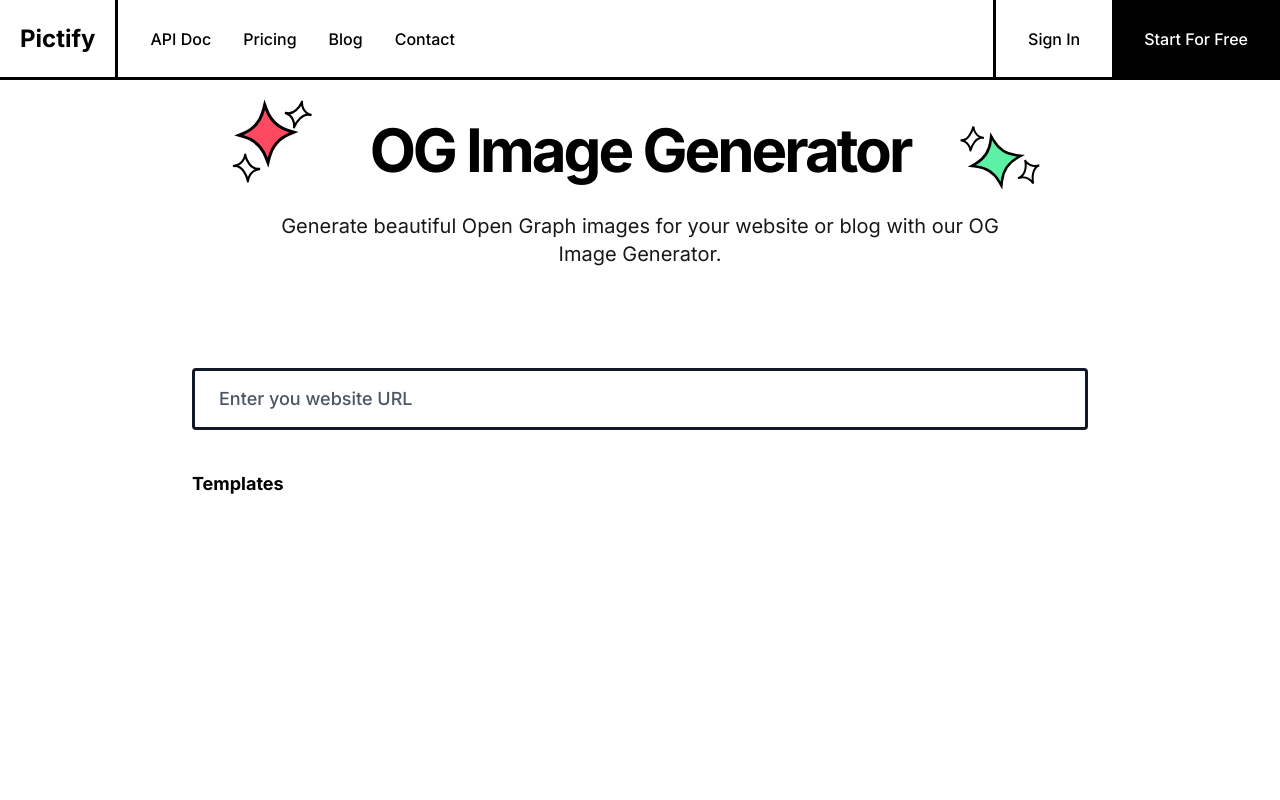
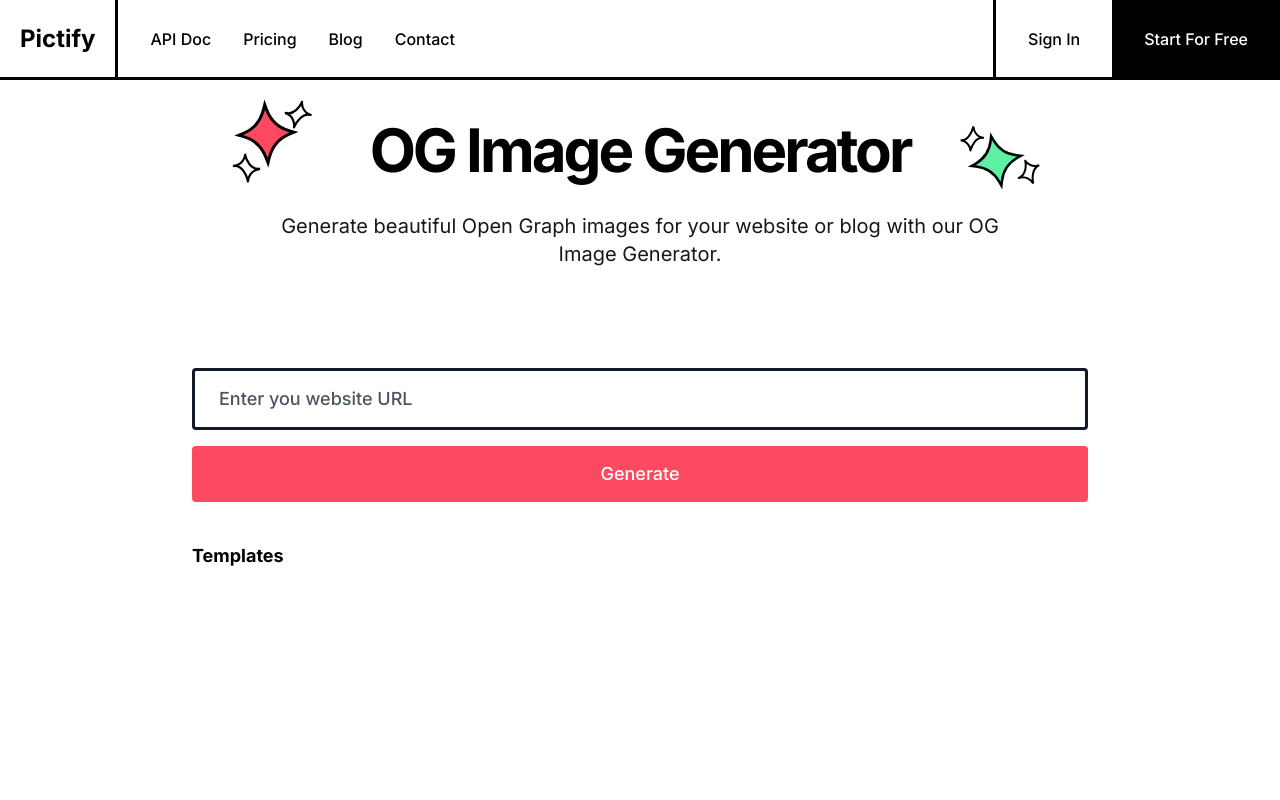
Before and after one commit to pictify-io/pictify-frontend, a SvelteKit app: page /tools/og-image-generator in a window 1280 px wide. Shown: the top 800 px of the page. Built offline with nearby package versions, Linux system fonts and the light colour scheme; no server answers; a web font is replaced by a local one.

Commit message:
implemented get website data endpoint

```diff
--- a/src/api/tools/og-image.js
+++ b/src/api/tools/og-image.js
@@ -1,6 +1,6 @@
 
 import { PUBLIC_BACKEND_URL } from '$env/static/public';
-
+import backend from '../../service/backend';
 const getTemplate = async (templateName) => {
   const apiUrl = new URL(`${PUBLIC_BACKEND_URL}/api/tools/templates/og-image?template=${templateName}`);
 
@@ -20,4 +20,14 @@ const getTemplate = async (templateName) => {
   }
 }
 
-export { getTemplate };
+const getWebsiteInfo = async (url) => {
+  const response = await backend.get('/api/tools/website-info', {
+    params: {
+      url,
+    },
+  });
+
+  return response;
+}
+
+export { getTemplate, getWebsiteInfo };
--- a/src/routes/tools/og-image-generator/+page.svelte
+++ b/src/routes/tools/og-image-generator/+page.svelte
@@ -2,9 +2,10 @@
   import Nav from '$lib/components/landingPage/Nav.svelte';
   import Footer from '$lib/components/landingPage/Footer.svelte';
   import OgImageTemplate from '$lib/components/tools/OgImageTemplate.svelte';
-    import {getTemplate} from '../../../api/tools/og-image';
+    import {getTemplate, getWebsiteInfo} from '../../../api/tools/og-image';
   import { onMount } from 'svelte';
 
+  let url = '';
   const isValidUrl = (url) => {
     const urlRegex = new RegExp(
       '^(https?:\\/\\/)?' + // protocol
@@ -21,6 +22,15 @@
     } catch (e) {
       return false;
     }
+  };
+
+  const submitUrl = async (url) => {
+    console.log(url);
+    if (!isValidUrl(url)) {
+      return;
+    }
+    const websiteInfo = await getWebsiteInfo(url);
+    console.log(websiteInfo);
   };
 
   const templateNames = ['template-1'];
@@ -100,10 +110,17 @@
           e.target.classList.add('border-red-500');
         }
       }}
+      bind:value={url}
       type="text"
       class="w-full border-[3px] border-gray-900 placeholder-gray-600 text-lg font-medium focus:outline-none py-3.5 px-6 rounded"
       placeholder="Enter you website URL"
     />
+    <button
+      on:click={(event) => { console.log("called"); event.preventDefault(); submitUrl(url); }}
+      class="w-full bg-[#FE4A60] text-white text-lg font-medium py-3.5 rounded mt-4"
+    >
+      Generate
+    </button>
     <div class="my-10 text-lg font-bold">
       Templates
     </div>
```
